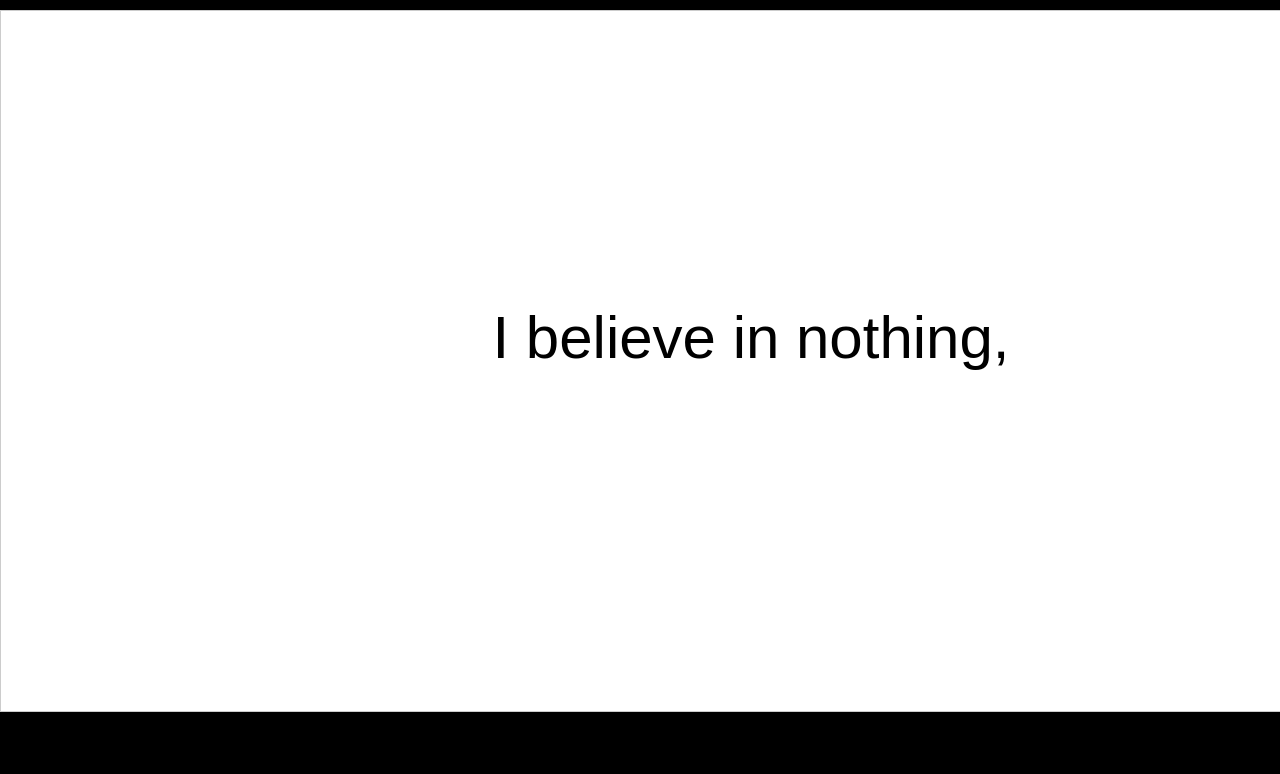
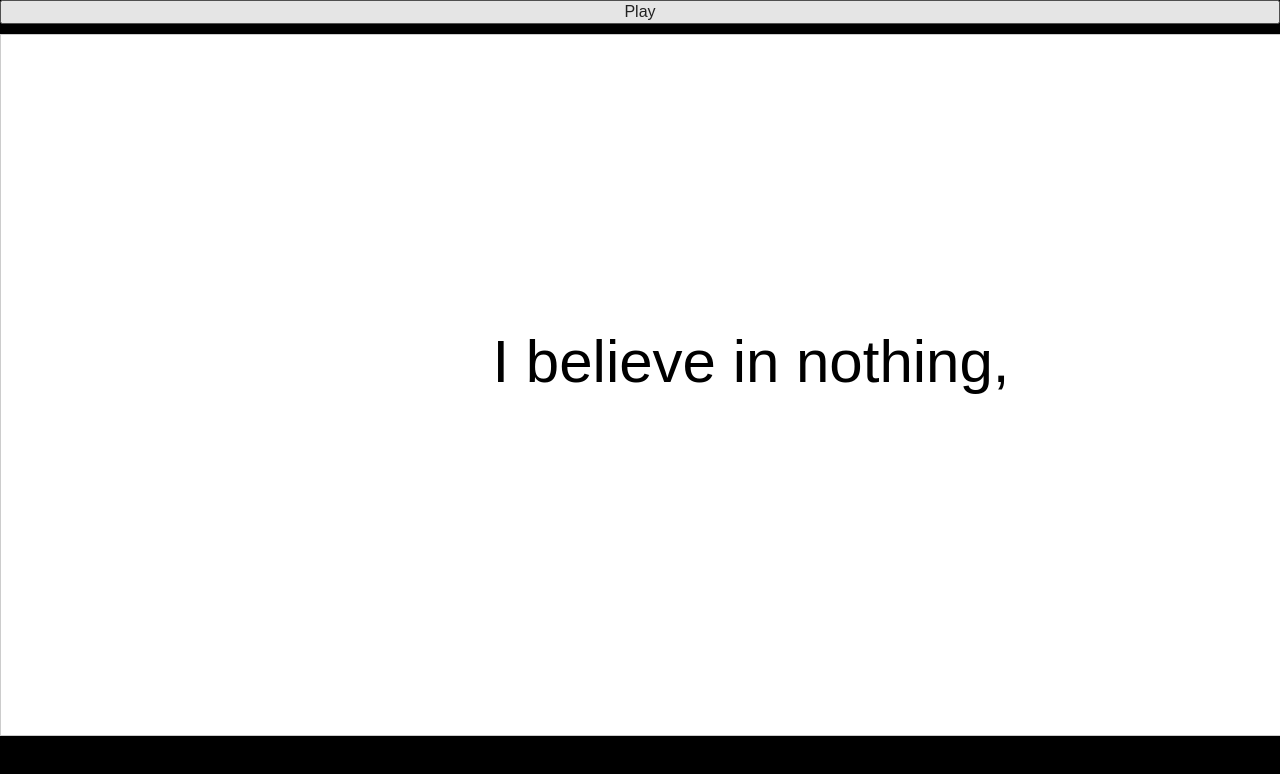
Before and after one commit to cesar2535/lyrics-canvas, a plain HTML site: page index.html in a window 1280 px wide. Shown: the top 774 px of the page. Drawn offline with nearby package versions, Linux system fonts and the light colour scheme.

Commit message:
Added the play button

```diff
--- a/index.html
+++ b/index.html
@@ -24,6 +24,7 @@
   <!--[if lt IE 8]>
     <p class="browsehappy">You are using an <strong>outdated</strong> browser. Please <a href="http://browsehappy.com/">upgrade your browser</a> to improve your experience.</p>
   <![endif]-->
+  <button class="play" style="width:100%" onclick="getJson('assets/musics/100-suns.json')">Play</button>
   <div id="canvas-container">
     <canvas id="dcanvas" width="1500" height="700">
       <p>Atualize seu navegador de bosta!</p>
```
